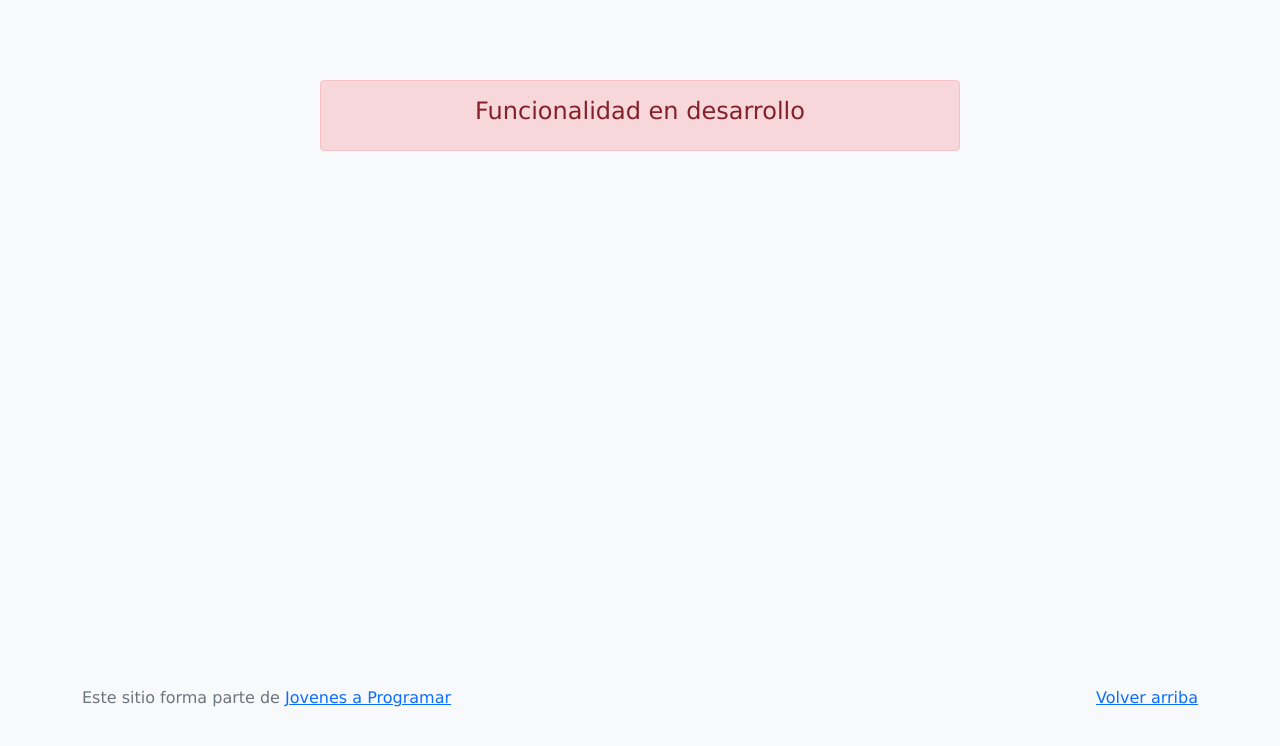
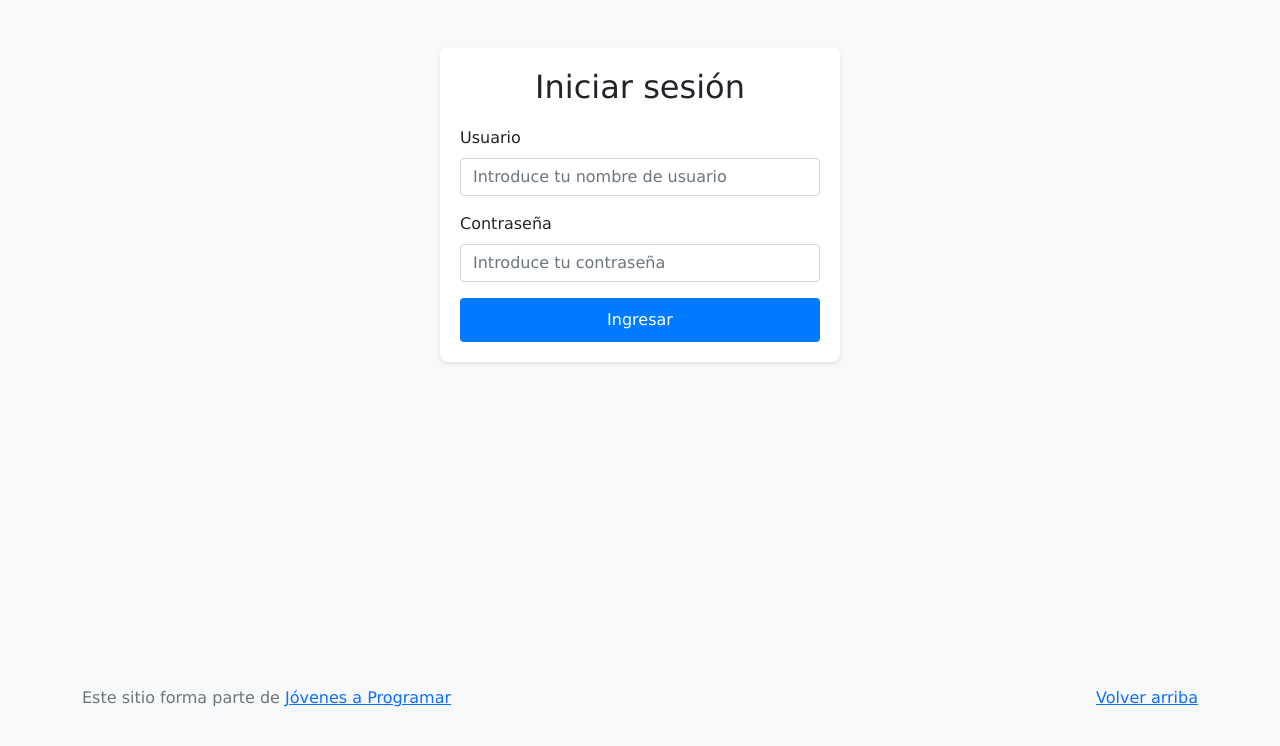
Before and after one commit to dbustillo11/wplacecmd, a plain HTML site: page login.html in a window 1280 px wide. Drawn offline with Linux system fonts and the light colour scheme.

Commit message:
Add files via upload

```diff
--- a/login.html
+++ b/login.html
@@ -4,7 +4,7 @@
 <head>
   <meta http-equiv="Content-Type" content="text/html; charset=UTF-8">
   <meta name="viewport" content="width=device-width, initial-scale=1, shrink-to-fit=no">
-  <title>eMercado - Todo lo que busques está aquí</title>
+  <title>eMercado - Iniciar sesión</title>
 
   <link href="https://fonts.googleapis.com/css?family=Raleway:300,300i,400,400i,700,700i,900,900i" rel="stylesheet">
   <link href="css/bootstrap.min.css" rel="stylesheet">
@@ -13,14 +13,45 @@
     body {
       background-color: rgb(248, 249, 250);
     }
+    .login-container {
+      max-width: 400px;
+      margin: 0 auto;
+      padding: 20px;
+      background-color: white;
+      border-radius: 8px;
+      box-shadow: 0 2px 4px rgba(0, 0, 0, 0.1);
+    }
+    .login-form {
+      margin-top: 20px;
+    }
+    .login-button {
+      width: 100%;
+      padding: 10px;
+      background-color: #007bff;
+      color: white;
+      border: none;
+      border-radius: 4px;
+      cursor: pointer;
+    }
   </style>
 </head>
 
 <body>
   <main class="mt-5">
     <div class="container">
-      <div class="alert alert-danger text-center" role="alert">
-        <h4 class="alert-heading">Funcionalidad en desarrollo</h4>
+      <div class="login-container">
+        <h2 class="text-center">Iniciar sesión</h2>
+        <form class="login-form" onsubmit="return false;">
+          <div class="mb-3">
+            <label for="username" class="form-label">Usuario</label>
+            <input type="text" class="form-control" id="username" required placeholder="Introduce tu nombre de usuario">
+          </div>
+          <div class="mb-3">
+            <label for="password" class="form-label">Contraseña</label>
+            <input type="password" class="form-control" id="password" required placeholder="Introduce tu contraseña">
+          </div>
+          <button class="login-button" onclick="authenticate()">Ingresar</button>
+        </form>
       </div>
     </div>
   </main>
@@ -29,7 +60,7 @@
       <p class="float-end">
         <a href="#">Volver arriba</a>
       </p>
-      <p>Este sitio forma parte de <a href="https://jovenesaprogramar.edu.uy/" target="_blank">Jovenes a Programar</a></p>
+      <p>Este sitio forma parte de <a href="https://jovenesaprogramar.edu.uy/" target="_blank">Jóvenes a Programar</a></p>
     </div>
   </footer>
   <script src="js/login.js"></script>
```
Also changed, not shown: index.html (+11 -0 lines), products.html (+4 -2 lines), 1 other file.
